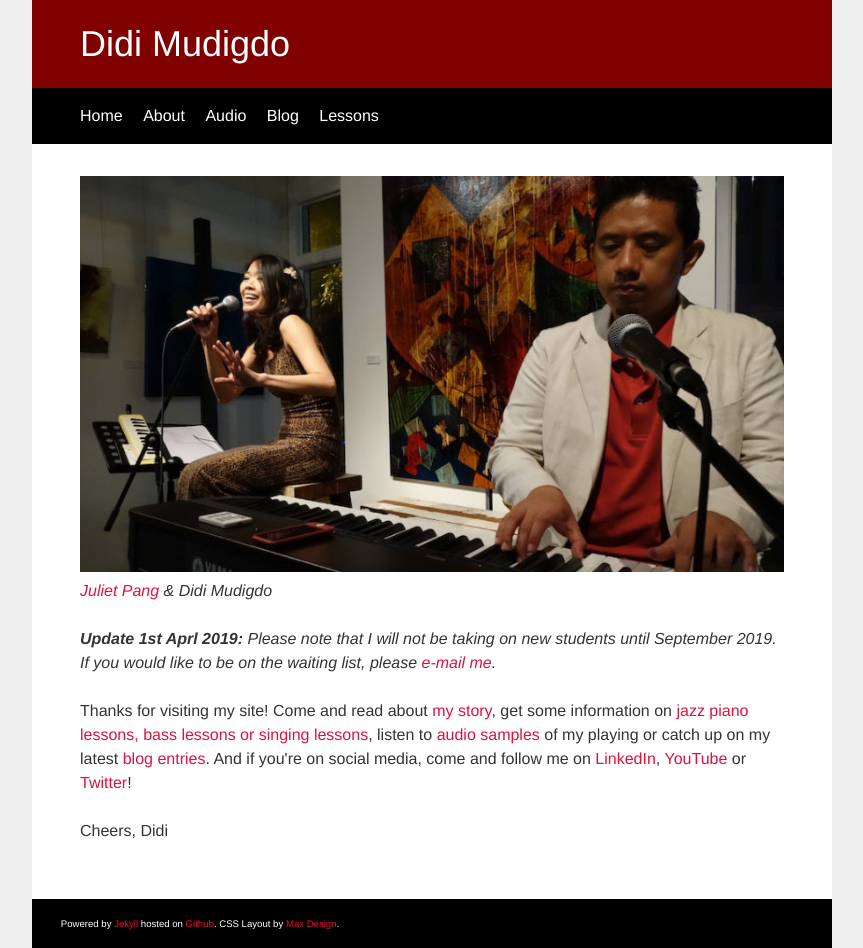
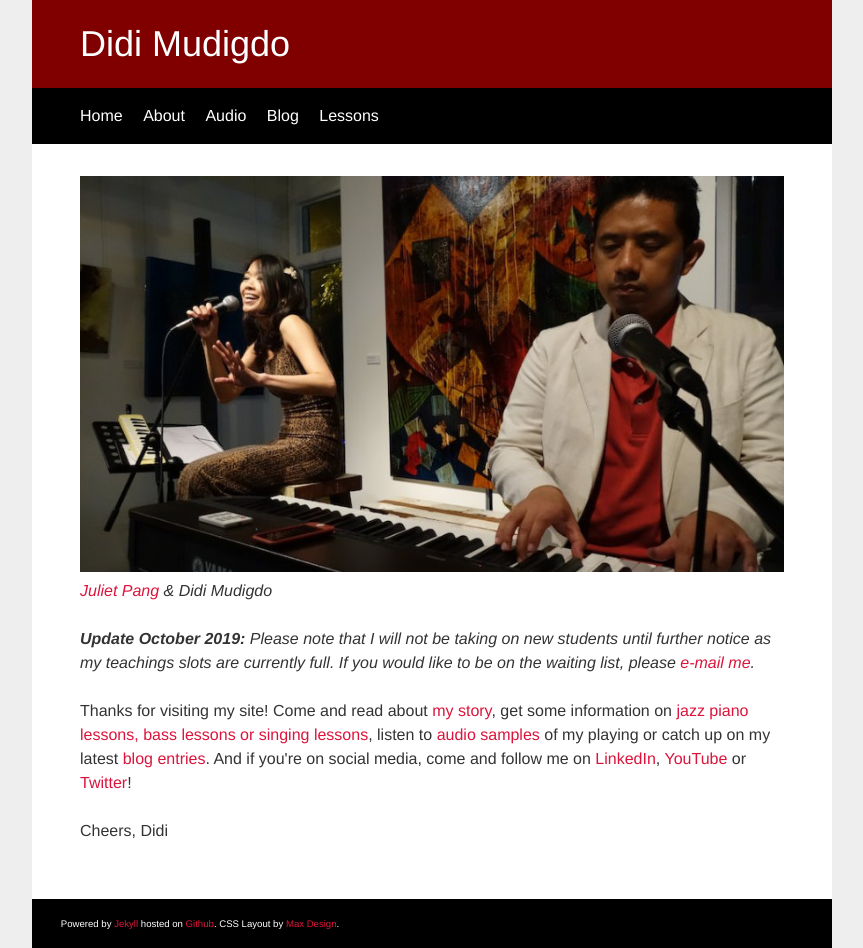
Before and after one commit to didijazz/didijazz.github.io, a Jekyll site: the page built from index.html, in a window 1280 px wide. Shown: the whole page, without its empty margins (208-1071 px from the left). Built offline with Jekyll 4.4.1, drawn with Linux system fonts in a browser that asks for light colours.

Commit message:
indefinitely not taking students

```diff
--- a/index.html
+++ b/index.html
@@ -5,7 +5,7 @@ title: Didi Mudigdo
 
 <p><img class=img-responsive src="img/pianovox800px.jpg" alt="Juliet Pang (vocals) and Didi Mudigdo (piano)"><br><em><a href="http://julietpang.net" target="_blank">Juliet Pang</a> &amp; Didi Mudigdo</em></p>
 
-<p><em><strong>Update 1st Aprl 2019:</strong> Please note that I will not be taking on new students until September 2019. If you would like to be on the waiting list, please <a href="mailto:lessons@didi.com.au" target="_blank">e-mail me</a>.</em></p>
+<p><em><strong>Update October 2019:</strong> Please note that I will not be taking on new students until further notice as my teachings slots are currently full. If you would like to be on the waiting list, please <a href="mailto:lessons@didi.com.au" target="_blank">e-mail me</a>.</em></p>
 
 <p>Thanks for visiting my site! Come and read about <a href="/about">my story</a>, get some information on <a href="/jazz-piano-lessons-perth">jazz piano lessons, bass lessons or singing lessons</a>, listen to <a href="/audio">audio samples</a> of my playing or catch up on my latest <a href="/blog">blog entries</a>. And if you're on social media, come and follow me on <a href="https://www.linkedin.com/in/didimudigdo/" target="_blank">LinkedIn</a>, <a href="https://www.youtube.com/user/loungegecko" target="_blank">YouTube</a> or <a href="http://twitter.com/didijazz" target="_blank">Twitter</a>!</p>
 
--- a/jazz-piano-lessons-perth/index.html
+++ b/jazz-piano-lessons-perth/index.html
@@ -6,7 +6,7 @@ description: I offer jazz piano lessons, bass lessons and singing lessons from m
 
 <p><img class=img-responsive src="/img/jazz-piano-lessons-perth.png" alt="Jazz Piano Lessons Perth"></p>
 
-<p><em><strong>Update 1st Aprl 2019:</strong> Please note that I will not be taking on new students until September 2019. If you would like to be on the waiting list, please <a href="mailto:lessons@didi.com.au" target="_blank">e-mail me</a>.</em></p>
+<p><em><strong>Update October 2019:</strong> Please note that I will not be taking on new students until further notice as my teachings slots are currently full. If you would like to be on the waiting list, please <a href="mailto:lessons@didi.com.au" target="_blank">e-mail me</a>.</em></p>
 
 <p>I offer personalized jazz piano lessons, bass lessons and singing lessons from my studio in Perth, Australia. Come and have a listen to my <a href="/audio/index.html">recordings</a> or check out my <a href="/about/index.html">musical background</a> to have an idea of what I teach. If you are then interested in lessons, please contact me on <a href="mailto:lessons@didi.com.au" target="_blank">lessons@didi.com.au</a> or (08) 6102 0525.</p>
 
```
